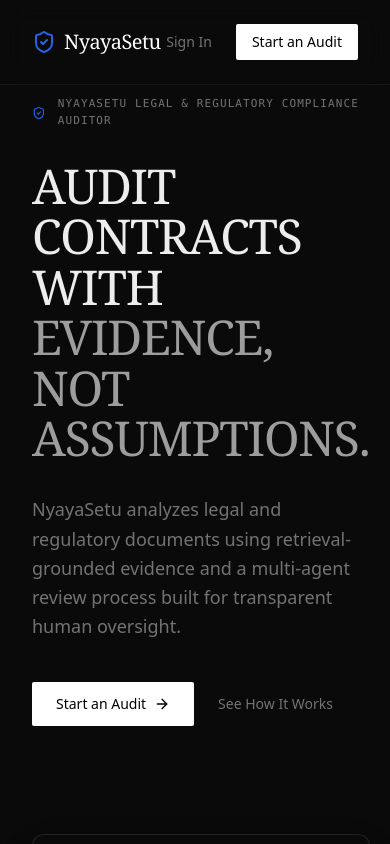
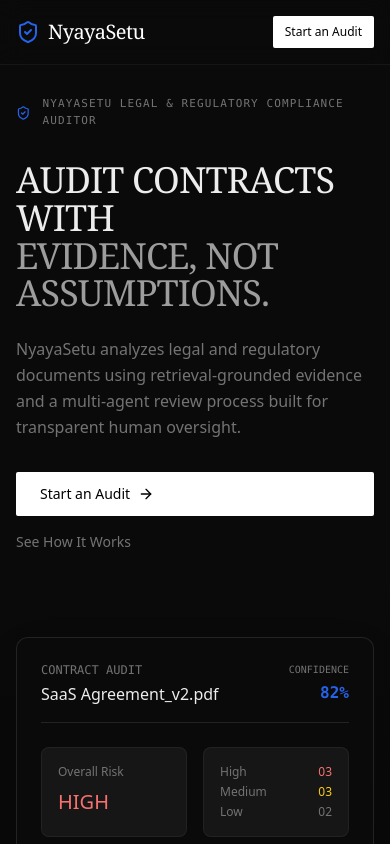
Before and after one commit to rickypatil0007/NyayaSETU, a Next.js app in the folder frontend/: page / in a window 390 px wide. Shown: the top 844 px of the page. Built offline with nearby package versions, Linux system fonts and the light colour scheme.

Commit message:
Enhance responsiveness for mobile and tablet devices across Dashboard and Landing Page

```diff
--- a/frontend/src/components/landing/HeroSection.tsx
+++ b/frontend/src/components/landing/HeroSection.tsx
@@ -8,7 +8,7 @@
     <section className="relative min-h-[90vh] flex items-center pt-24 pb-12 overflow-hidden border-b border-white/5">
       <div className="absolute inset-0 bg-gradient-to-b from-background via-background to-black/20 z-0" />
 
-      <div className="max-w-[1440px] mx-auto px-8 w-full grid lg:grid-cols-2 gap-16 relative z-10">
+      <div className="max-w-[1440px] mx-auto px-4 md:px-8 w-full grid lg:grid-cols-2 gap-10 md:gap-16 relative z-10">
 
         {/* LEFT NARRATIVE */}
         <div className="flex flex-col justify-center max-w-2xl">
@@ -26,7 +26,7 @@
             initial={{ opacity: 0, y: 20 }}
             animate={{ opacity: 1, y: 0 }}
             transition={{ duration: 0.8, delay: 0.1, ease: [0.16, 1, 0.3, 1] }}
-            className="text-5xl md:text-7xl font-serif tracking-tight leading-[1.05] mb-8"
+            className="text-4xl sm:text-5xl md:text-7xl font-serif tracking-tight leading-[1.05] mb-6 md:mb-8"
           >
             AUDIT CONTRACTS WITH<br/>
             <span className="text-white/60">EVIDENCE, NOT ASSUMPTIONS.</span>
@@ -36,7 +36,7 @@
             initial={{ opacity: 0, y: 20 }}
             animate={{ opacity: 1, y: 0 }}
             transition={{ duration: 0.8, delay: 0.2, ease: [0.16, 1, 0.3, 1] }}
-            className="text-lg md:text-xl text-muted leading-relaxed mb-10 max-w-xl"
+            className="text-base sm:text-lg md:text-xl text-muted leading-relaxed mb-8 md:mb-10 max-w-xl"
           >
             NyayaSetu analyzes legal and regulatory documents using retrieval-grounded evidence and a multi-agent review process built for transparent human oversight.
           </motion.p>
@@ -45,7 +45,7 @@
             initial={{ opacity: 0, y: 20 }}
             animate={{ opacity: 1, y: 0 }}
             transition={{ duration: 0.8, delay: 0.3, ease: [0.16, 1, 0.3, 1] }}
-            className="flex items-center gap-6"
+            className="flex flex-col sm:flex-row items-stretch sm:items-center gap-4 sm:gap-6"
           >
             <Link href="/login" className="group relative px-6 py-3 bg-white text-black text-sm font-medium rounded-sm overflow-hidden flex items-center gap-2 transition-transform hover:scale-[1.02] active:scale-[0.98]">
               Start an Audit
--- a/frontend/src/components/landing/Navigation.tsx
+++ b/frontend/src/components/landing/Navigation.tsx
@@ -4,7 +4,7 @@
 
 export default function Navigation() {
   return (
-    <nav className="fixed top-0 left-0 right-0 z-50 px-8 py-6 bg-background/50 backdrop-blur-md border-b border-white/5 transition-all">
+    <nav className="fixed top-0 left-0 right-0 z-50 px-4 md:px-8 py-4 md:py-6 bg-background/50 backdrop-blur-md border-b border-white/5 transition-all">
       <div className="max-w-[1440px] mx-auto flex items-center justify-between">
         <Link href="/" className="flex items-center gap-2">
           <ShieldCheck className="w-6 h-6 text-primary" />
@@ -17,9 +17,9 @@
           <Link href="#use-cases" className="text-xs font-mono uppercase tracking-wider text-muted hover:text-white transition-colors">Use Cases</Link>
         </div>
 
-        <div className="flex items-center gap-6">
-          <Link href="/login" className="text-sm font-medium text-muted hover:text-white transition-colors">Sign In</Link>
-          <Link href="/login" className="text-sm font-medium bg-white text-black px-4 py-2 rounded-sm hover:bg-white/90 transition-colors">
+        <div className="flex items-center gap-3 md:gap-6">
+          <Link href="/login" className="hidden sm:block text-sm font-medium text-muted hover:text-white transition-colors">Sign In</Link>
+          <Link href="/login" className="text-xs sm:text-sm font-medium bg-white text-black px-3 sm:px-4 py-2 rounded-sm hover:bg-white/90 transition-colors whitespace-nowrap">
             Start an Audit
           </Link>
         </div>
--- a/frontend/src/components/layout/DashboardShell.tsx
+++ b/frontend/src/components/layout/DashboardShell.tsx
@@ -23,9 +23,9 @@
   ];
 
   return (
-    <div className="flex h-screen bg-[#050505] text-foreground font-sans">
+    <div className="flex flex-col md:flex-row h-screen bg-[#050505] text-foreground font-sans overflow-hidden">
       {/* Sidebar */}
-      <aside className="w-64 border-r border-white/5 bg-surface/50 flex flex-col animate-slide-in-left">
+      <aside className="w-full md:w-64 border-b md:border-b-0 md:border-r border-white/5 bg-surface/50 flex flex-col animate-slide-in-left shrink-0 md:max-h-full">
         <div className="p-6 border-b border-white/5">
           <Link href="/" className="font-serif text-xl tracking-wider uppercase font-semibold hover:text-accent transition-colors">
             NyayaSETU
@@ -33,8 +33,8 @@
           <div className="text-[10px] font-mono text-muted/40 mt-1 uppercase tracking-widest">Indian Jurisdiction</div>
         </div>
 
-        <nav className="flex-1 p-3 flex flex-col gap-1 overflow-y-auto">
-          <div className="text-[10px] font-mono uppercase tracking-widest text-muted/40 px-3 pt-3 pb-2">Main</div>
+        <nav className="flex-1 p-2 md:p-3 flex flex-row md:flex-col gap-1 overflow-x-auto md:overflow-y-auto items-center md:items-stretch scrollbar-hide">
+          <div className="hidden md:block text-[10px] font-mono uppercase tracking-widest text-muted/40 px-3 pt-3 pb-2">Main</div>
           {navItems.map((item) => {
             const active = item.exact
               ? pathname === item.href
@@ -43,33 +43,33 @@
               <Link
                 key={item.href}
                 href={item.href}
-                className={`flex items-center gap-3 px-3 py-2.5 rounded-lg text-sm transition-all ${
+                className={`flex items-center gap-2 md:gap-3 px-3 py-2 md:py-2.5 rounded-lg text-sm transition-all whitespace-nowrap ${
                   active
                     ? "bg-accent/10 text-accent font-medium border border-accent/15"
                     : "text-muted hover:text-foreground hover:bg-white/[0.03] border border-transparent"
                 }`}
               >
                 <item.icon size={16} />
-                {item.label}
+                <span className="hidden sm:inline">{item.label}</span>
               </Link>
             );
           })}
 
-          <div className="text-[10px] font-mono uppercase tracking-widest text-muted/40 px-3 pt-6 pb-2">Review</div>
+          <div className="hidden md:block text-[10px] font-mono uppercase tracking-widest text-muted/40 px-3 pt-6 pb-2">Review</div>
           <Link
             href="/dashboard/escalations"
-            className={`flex items-center gap-3 px-3 py-2.5 rounded-lg text-sm transition-all ${
+            className={`flex items-center gap-2 md:gap-3 px-3 py-2 md:py-2.5 rounded-lg text-sm transition-all whitespace-nowrap ${
               isActive('/dashboard/escalations')
                 ? "bg-accent/10 text-accent font-medium border border-accent/15"
                 : "text-muted hover:text-foreground hover:bg-white/[0.03] border border-transparent"
             }`}
           >
             <AlertTriangle size={16} />
-            Escalations
+            <span className="hidden sm:inline">Escalations</span>
           </Link>
         </nav>
 
-        <div className="p-3 border-t border-white/5 flex flex-col gap-1">
+        <div className="hidden md:flex p-3 border-t border-white/5 flex-col gap-1">
           <Link
             href="/dashboard/settings"
             className={`flex items-center gap-3 px-3 py-2.5 rounded-lg text-sm transition-all ${
@@ -95,7 +95,7 @@
 
       {/* Main Content */}
       <main className="flex-1 overflow-y-auto bg-[#050505]">
-        <div className="max-w-6xl mx-auto p-8">{children}</div>
+        <div className="max-w-6xl mx-auto p-4 md:p-8">{children}</div>
       </main>
     </div>
   );
```
